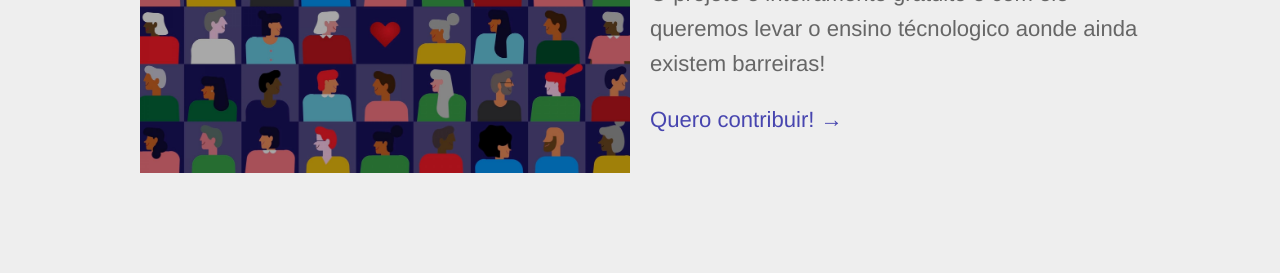
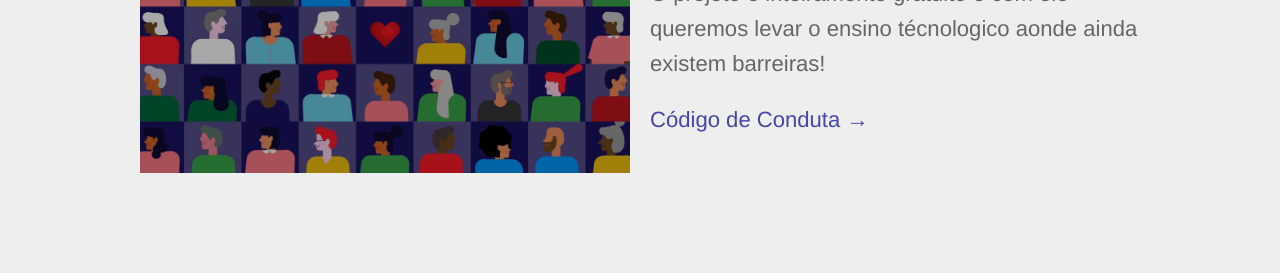
Before and after one commit to codaqui/codaqui.github.io, a Jekyll site: the page built from index.html, in a window 1280 px wide and 900 px high, scrolled down 1430 px. Shown: the part 154-427 px from the top of the window. Built offline with Jekyll 4.4.1, drawn with Linux system fonts in a browser that asks for light colours; nearby versions of some CDN libraries.

Commit message:
Update index.html

```diff
--- a/index.html
+++ b/index.html
@@ -37,7 +37,7 @@ title: Kids Academy
 		<div>
 			<h3 class="editable">Diversidade e Inclusão</h3>
 			<p class="editable">O projeto é inteiramente gratuito e com ele queremos levar o ensino técnologico aonde ainda existem barreiras!</p>
-			<p class="editable"><a href="{{ site.baseurl }}/projetos/">Quero contribuir! &rarr;</a></p>
+			<p class="editable"><a href="https://github.com/kidsacademydev/conduta">Código de Conduta &rarr;</a></p>
 		</div>
 	</div>
 </section>
```
